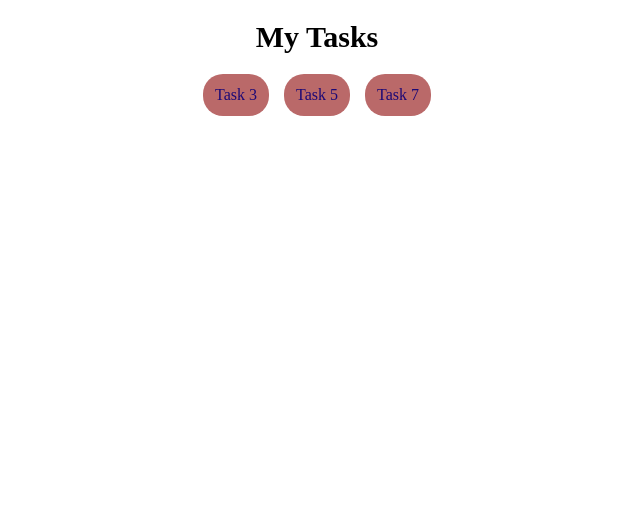
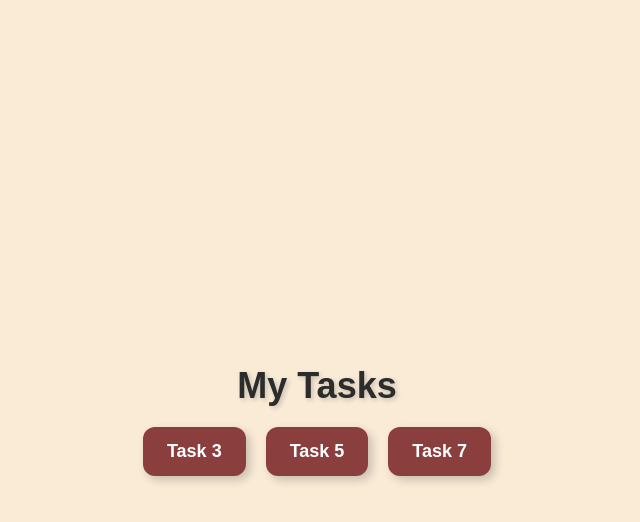
Before and after one commit to sanjitashakya/web-dev-git-task, a plain HTML site: page index.html in a window 1280 px wide. Shown: the whole page, without its empty margins (331-971 px from the left). Drawn offline with Linux system fonts and the light colour scheme.

Commit message:
Css Updated

```diff
--- a/styles.css
+++ b/styles.css
@@ -1,25 +1,69 @@
-body{
-    width: 100%;
-    height: 100%;
+body {
+  width: 100%;
+  height: 100vh;
+  background-color: antiquewhite;
+  display: flex;
+  flex-direction: column;
+  justify-content: center;
+  align-items: center;
+  font-family: Arial, sans-serif;
+  overflow: hidden;
 }
-.heading{
+
+.heading {
   text-align: center;
-  font-size: 30px;
+  font-size: 36px;
+  font-weight: bold;
+  margin-bottom: 20px;
+  color: #2c2c2c;
+  text-shadow: 2px 2px 5px rgba(0, 0, 0, 0.2);
 }
+
 .buttons {
   display: flex;
   justify-content: center;
   align-items: center;
-  gap: 15px;
-  flex-flow: row wrap;
+  gap: 20px;
 }
 
-.button1 , .button2 ,.button3 {
-  padding: 12px;
+.button1, .button2, .button3 {
+  padding: 14px 24px;
   text-decoration: none;
-  font-family: 10px;
-  border: 5px;
-  background-color:rgb(186, 105, 105);
-  color: rgb(28, 8, 118);
-  border-radius: 20px;
+  font-size: 18px;
+  font-weight: bold;
+  color: #ffffff;
+  background-color: #8b3e3e;
+  border: none;
+  border-radius: 12px;
+  cursor: pointer;
+  transition: all 0.3s ease;
+  box-shadow: 4px 4px 10px rgba(0, 0, 0, 0.2);
+  position: relative;
+  overflow: hidden;
 }
+
+.button1::before, .button2::before, .button3::before {
+  content: "";
+  position: absolute;
+  top: 0;
+  left: -100%;
+  width: 100%;
+  height: 100%;
+  background: rgba(255, 255, 255, 0.2);
+  transition: all 0.3s ease-in-out;
+}
+
+.button1:hover::before, .button2:hover::before, .button3:hover::before {
+  left: 100%;
+}
+
+.button1:hover, .button2:hover, .button3:hover {
+  background-color: #732828;
+  transform: translateY(-3px);
+  box-shadow: 6px 6px 15px rgba(0, 0, 0, 0.3);
+}
+
+.button1:active, .button2:active, .button3:active {
+  transform: translateY(2px);
+  box-shadow: 2px 2px 5px rgba(0, 0, 0, 0.2);
+}
```
